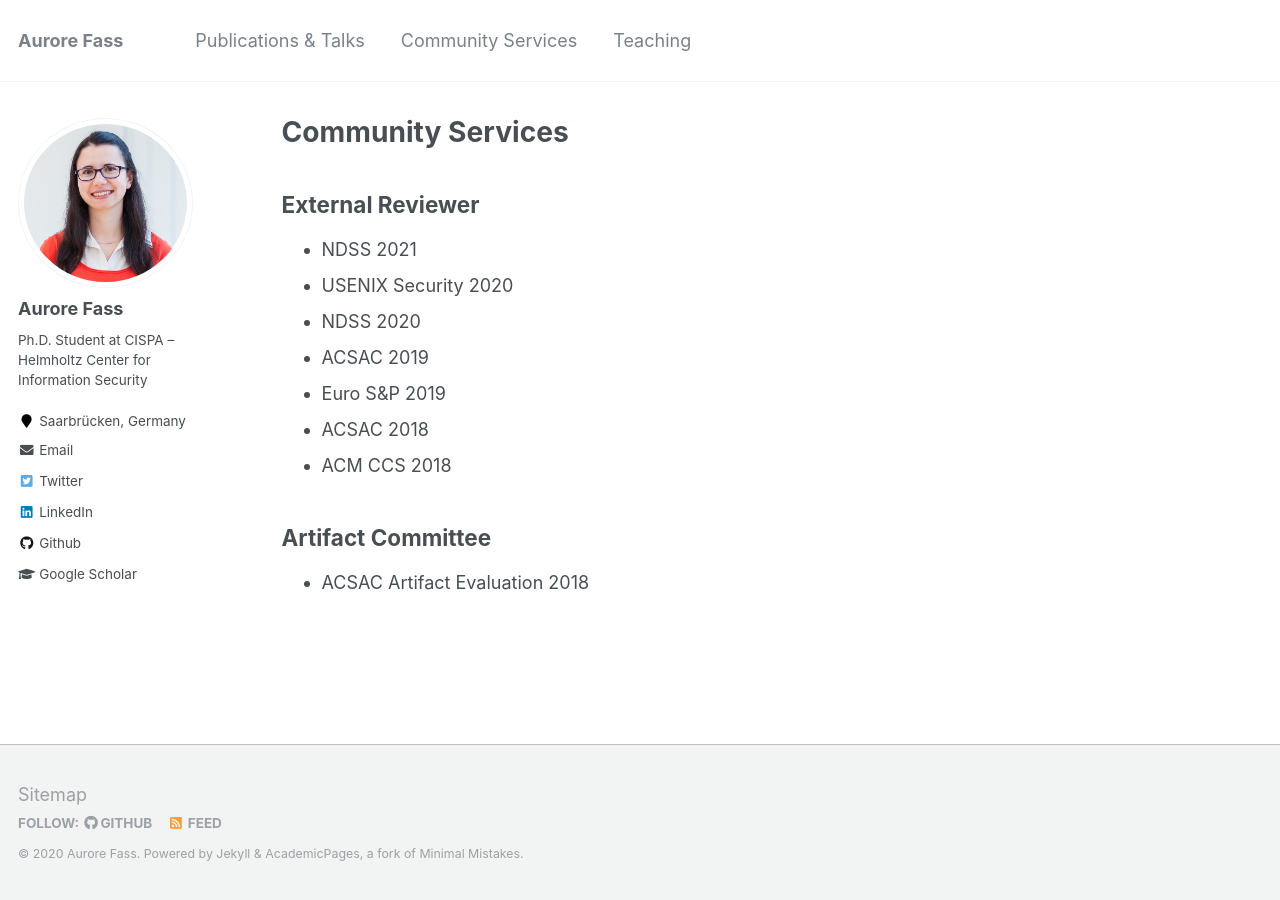
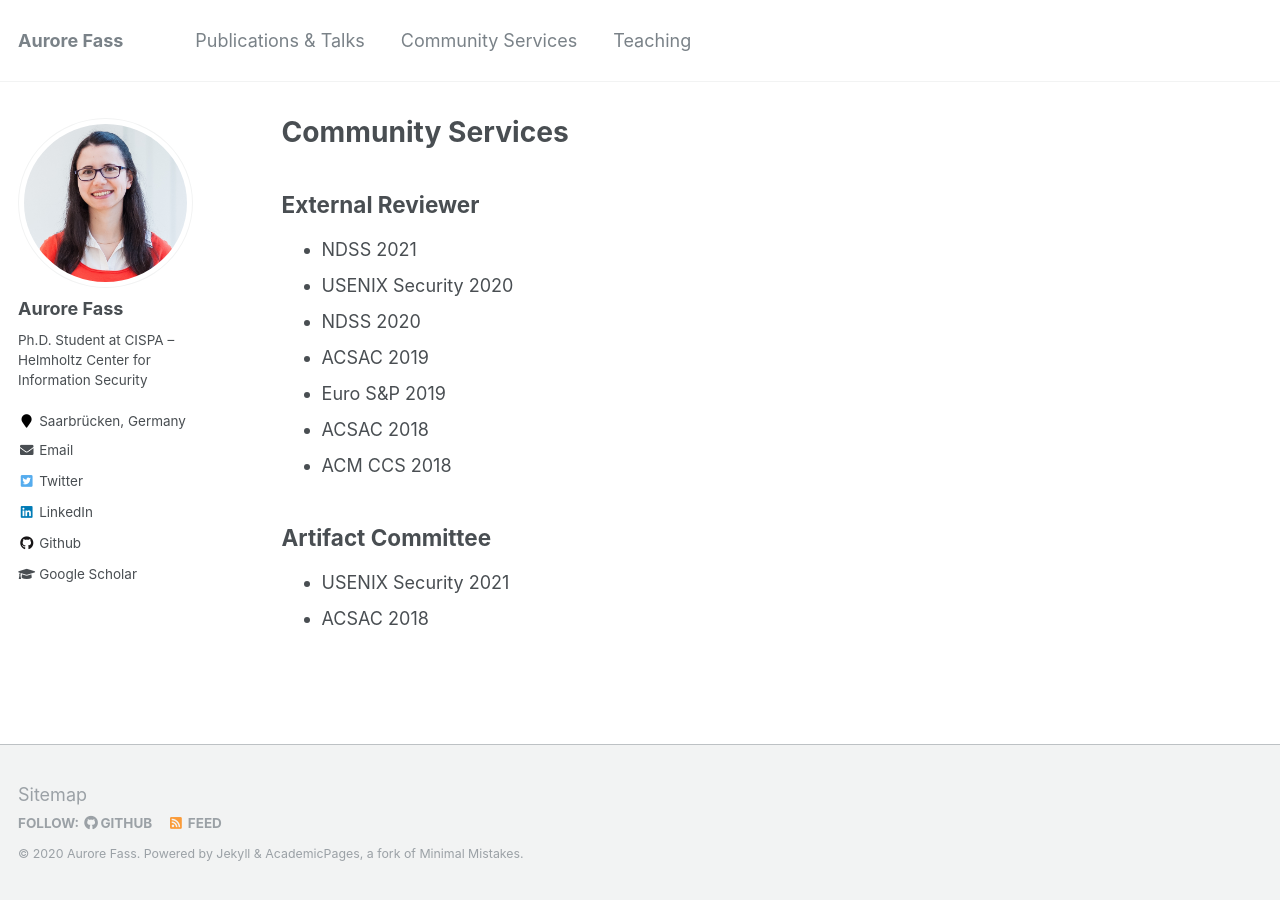
Before and after one commit to Aurore54F/aurore54f.github.io, a Jekyll site: the page built from _pages/services.md, in a window 1280 px wide. Built offline with Jekyll 4.4.1, drawn with Linux system fonts in a browser that asks for light colours.

Commit message:
Some updates including artifact committee

```diff
--- a/_pages/services.md
+++ b/_pages/services.md
@@ -19,4 +19,5 @@ author_profile: true
 
 ## Artifact Committee
 
-* ACSAC Artifact Evaluation 2018
+* USENIX Security 2021
+* ACSAC 2018
```
Also changed, not shown: _pages/about.md (+2 -2 lines).
